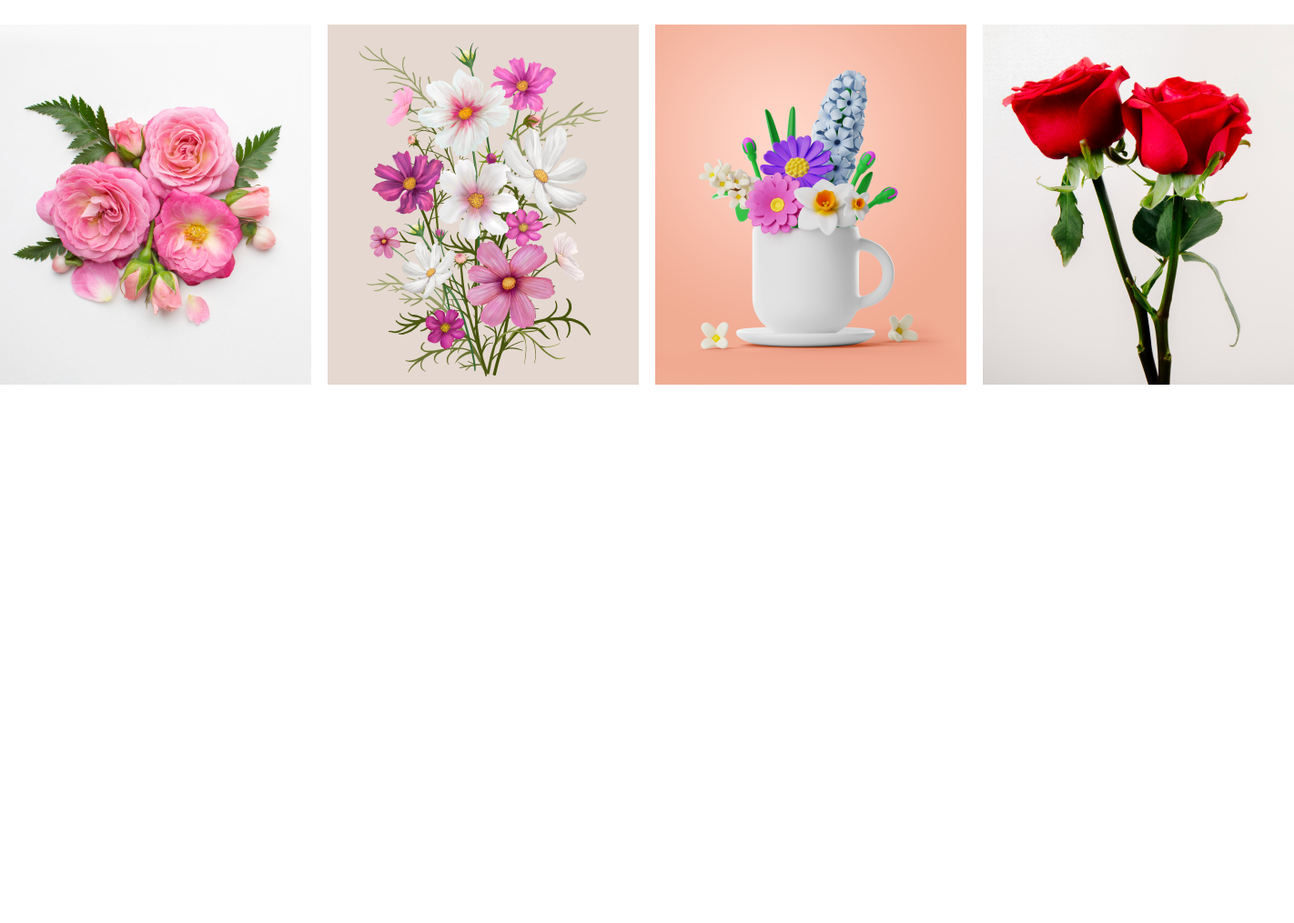
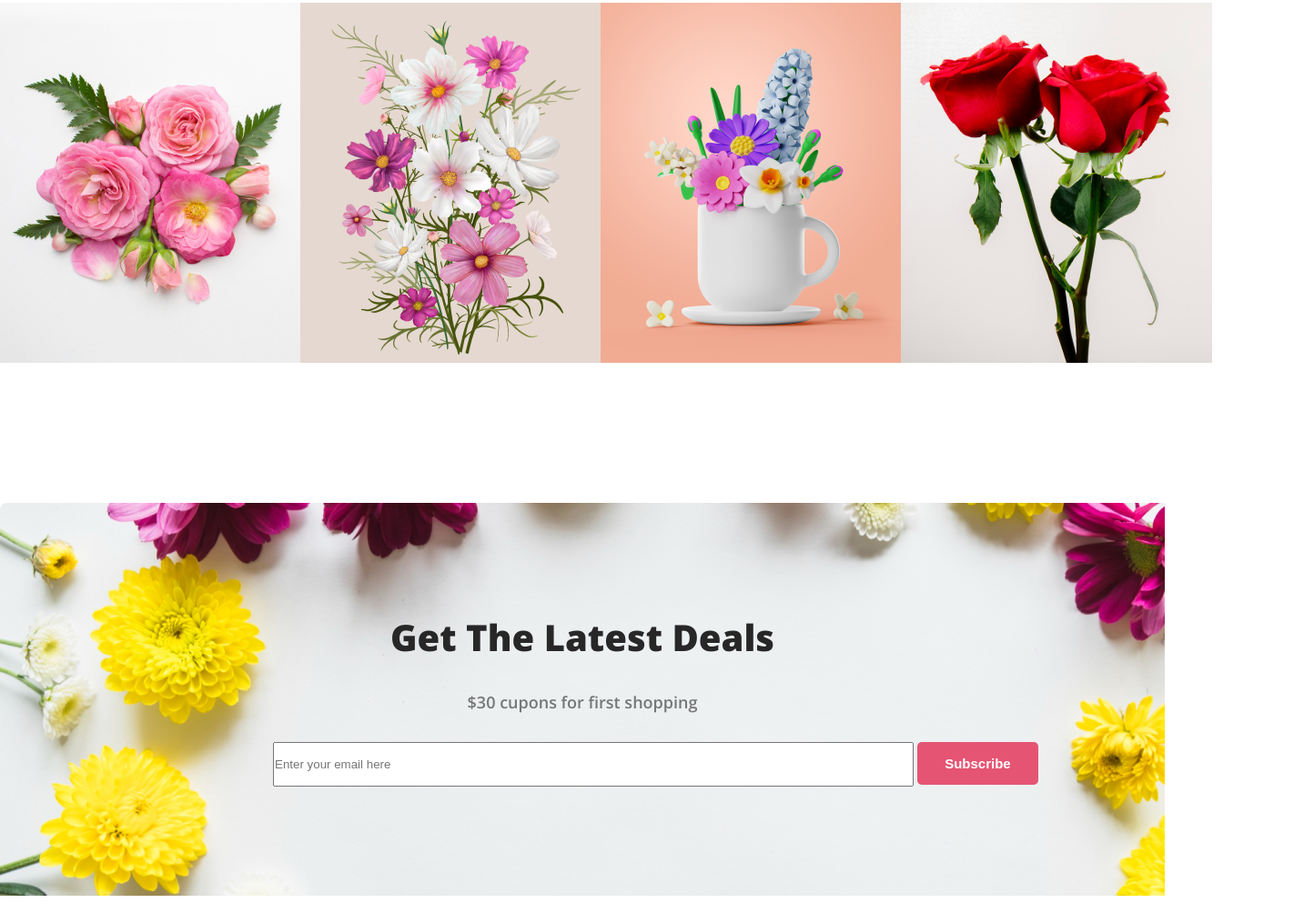
Before and after one commit to HimadriPaul24/assignment-1, a plain HTML site: page index.html in a window 1280 px wide. Shown: the part 958-1973 px from the top of the page at 91% size, 1422 px wide, since content can reach past the window. Before the commit the page ends 1405 px from the top, so only its background shows below. Drawn offline with nearby package versions, Linux system fonts and the light colour scheme.

Commit message:
deals section added

```diff
--- a/index.html
+++ b/index.html
@@ -31,6 +31,7 @@
 
 
     </header>
+    <!-- header end -->
     <main>
 
       <!-- insatgram start  -->
@@ -53,10 +54,24 @@
          </div>
       </section>
 
-      <section>
+      <!-- instagram end  -->
 
+      <!-- get details section start -->
+      <section class="deal-us">
+       <div class="deal-container">
+        <h2 class="deal-heading">Get The Latest Deals</h2>
+        <p class="social-description">$30 cupons for first shopping</p>
+        <div class="connect">
+            <input type="email" name="" placeholder="Enter your email here" id="email">
+            <button class="btn-primary">Subscribe</button>
+        </div>
+       </div>
       </section>
+
+      <!-- get details section end -->
     </main>
+
+
 
     <footer>
 
--- a/styles/style.css
+++ b/styles/style.css
@@ -51,11 +51,14 @@ body {
     width: 400px;
     height: 500px;
     margin-top: 100px;
-    /* height: 700px; */
 }
 
+main section {
+    margin-top: 130px;
+}
+
+/* shared style  */
 /* instagram styles */
-main {}
 
 .section-heading {
     color: #272727;
@@ -63,12 +66,13 @@ main {}
     font-size: 30px;
     font-weight: 800;
     margin-top: 130px;
-    /* margin-bottom:8px; */
 
 }
 
+/* top e shared styles */
+
 .social-description {
-    padding: 44px 460px;
+    padding: 32px 460px;
     color: rgba(39, 39, 39, 0.60);
     text-align: center;
     font-size: 18px;
@@ -76,11 +80,8 @@ main {}
 
 }
 
-
-
 .flower-container {
     display: flex;
-    gap: 30px;
     justify-content: space-around;
     max-width: 1440px;
     margin: 0 auto;
@@ -89,8 +90,37 @@ main {}
 .flower {
     height: 420px;
     width: 330px;
-    padding: 40 200 128 200;
+    padding: 50 240;
+    gap: 24px;
     border-radius: 5px;
 
+}
+
+/* deal section styles  */
+.deal-container{
+      background-image: url("../images/flower-6.png");
+      background-repeat: no-repeat;
+      max-width: 1440px;
+      margin: 0 auto;
+      margin-bottom: 30px;
 
 }
+
+.deal-heading {
+    color: #272727;
+    text-align: center;
+    font-size: 40px;
+    font-weight: 800;
+    padding-top: 120px;
+
+}
+
+#email {
+    height: 45px;
+    width: 700px;
+
+}
+.connect{
+    margin-left: 300px;
+    padding-bottom:120px;
+}
```
Also changed, not shown: images/flower-6.png (renamed from images/Rectangle 9.png).
